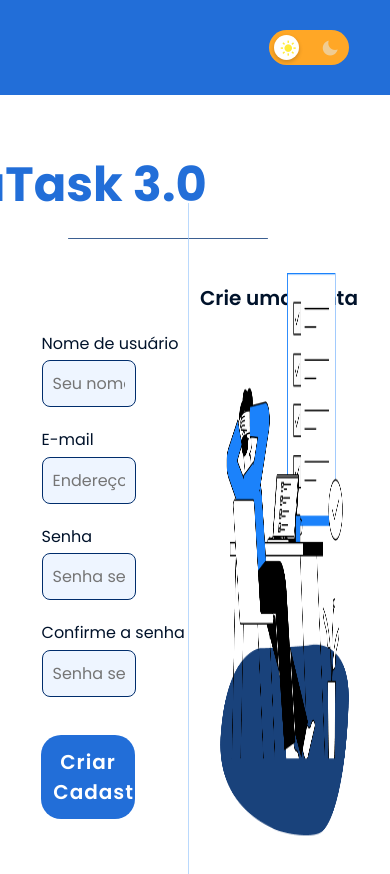
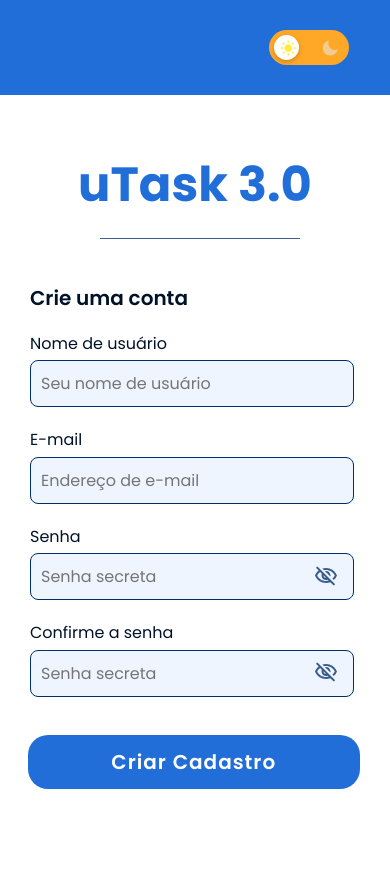
Before and after one commit to nunoguerra1/uTask---Nuno-Guerra, a React (Vite) app: page /Cadastro in a window 390 px wide. Shown: the top 874 px of the page. Built offline with nearby package versions, Linux system fonts and the light colour scheme; a web font is replaced by a local one.

Commit message:
feat: adicionado responsividade mobile na tela de cadastro

```diff
--- a/src/components/BoxCadastro.css
+++ b/src/components/BoxCadastro.css
@@ -82,8 +82,7 @@
 }
 
 .toggle-password-visibility {
-    position: absolute;
-    right: 1240px;
+    margin-left: -40px;
     background: none;
     border: none;
     cursor: pointer;
@@ -91,3 +90,34 @@
     line-height: 1;
     z-index: 10;
 }
+
+@media screen and (max-width: 768px) {
+    .TelaCadastro h1 {
+        margin-left: 0px;
+    }
+
+    .TelaCadastro img {
+        margin-left: 25.5910543130990416vw;
+    }
+
+    .TelaCadastro {
+        height: 100vh;
+    }
+
+    .TelaCadastro p {
+        margin-left: 30px;
+    }
+
+    .formscad {
+        margin-left: 30px;
+    }
+
+    .formscad input {
+        width: 90%;
+    }
+
+    .btnCadastrar {
+        margin-left: 28px;
+        width: 85%;
+    }
+}
--- a/src/components/Divisor.css
+++ b/src/components/Divisor.css
@@ -2,3 +2,9 @@
     height: 80.55853920515575vh;
     width: 0.26624068157614483vw;
 }
+
+@media screen and (max-width: 768px) {
+    .Divisor img {
+        display: none;
+    }
+}
--- a/src/components/ImagemCadastro.css
+++ b/src/components/ImagemCadastro.css
@@ -2,3 +2,9 @@
     width: 34.185303514377vw;
     height: 74.43609022556392vh;
 }
+
+@media screen and (max-width: 768px) {
+    .ImagemCadastro img {
+        display: none;
+    }
+}
```
